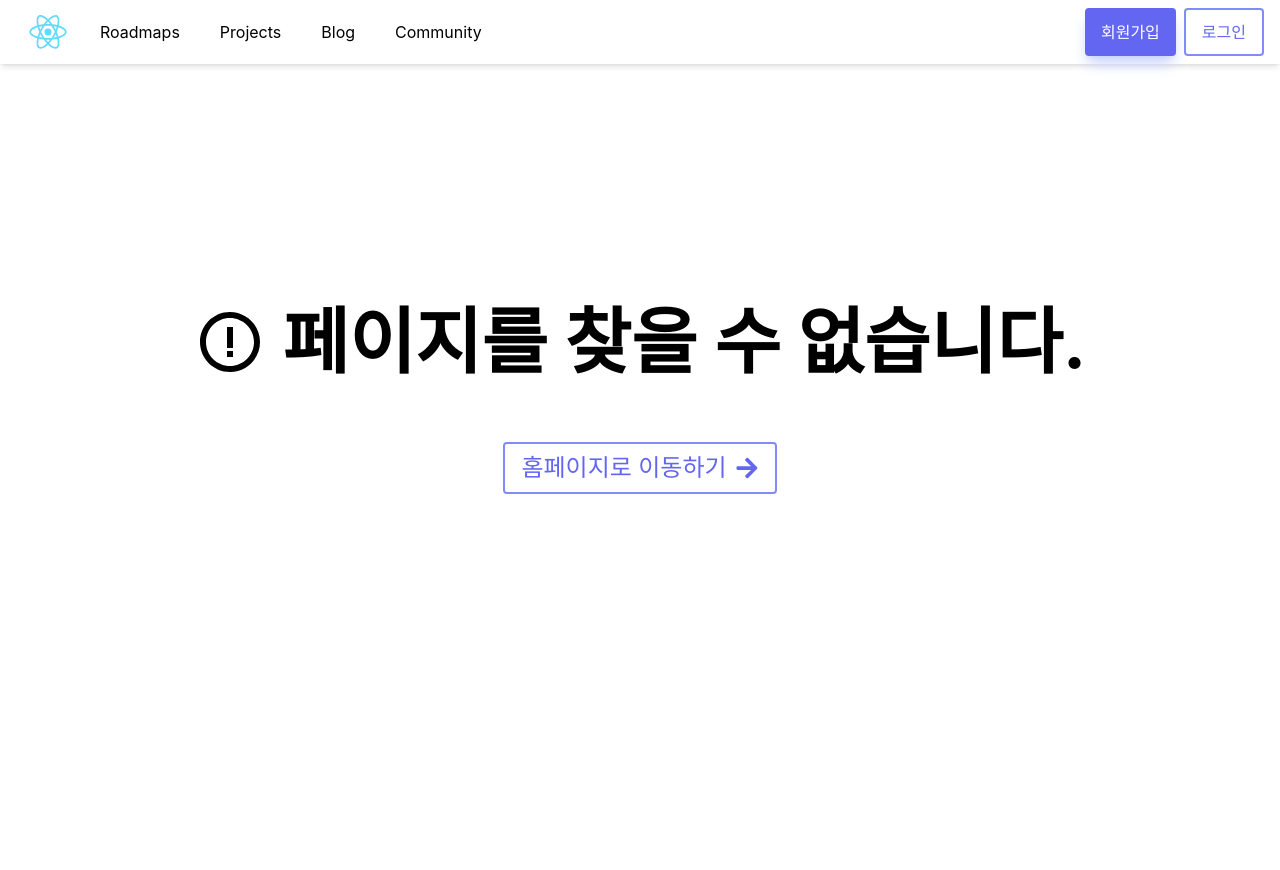
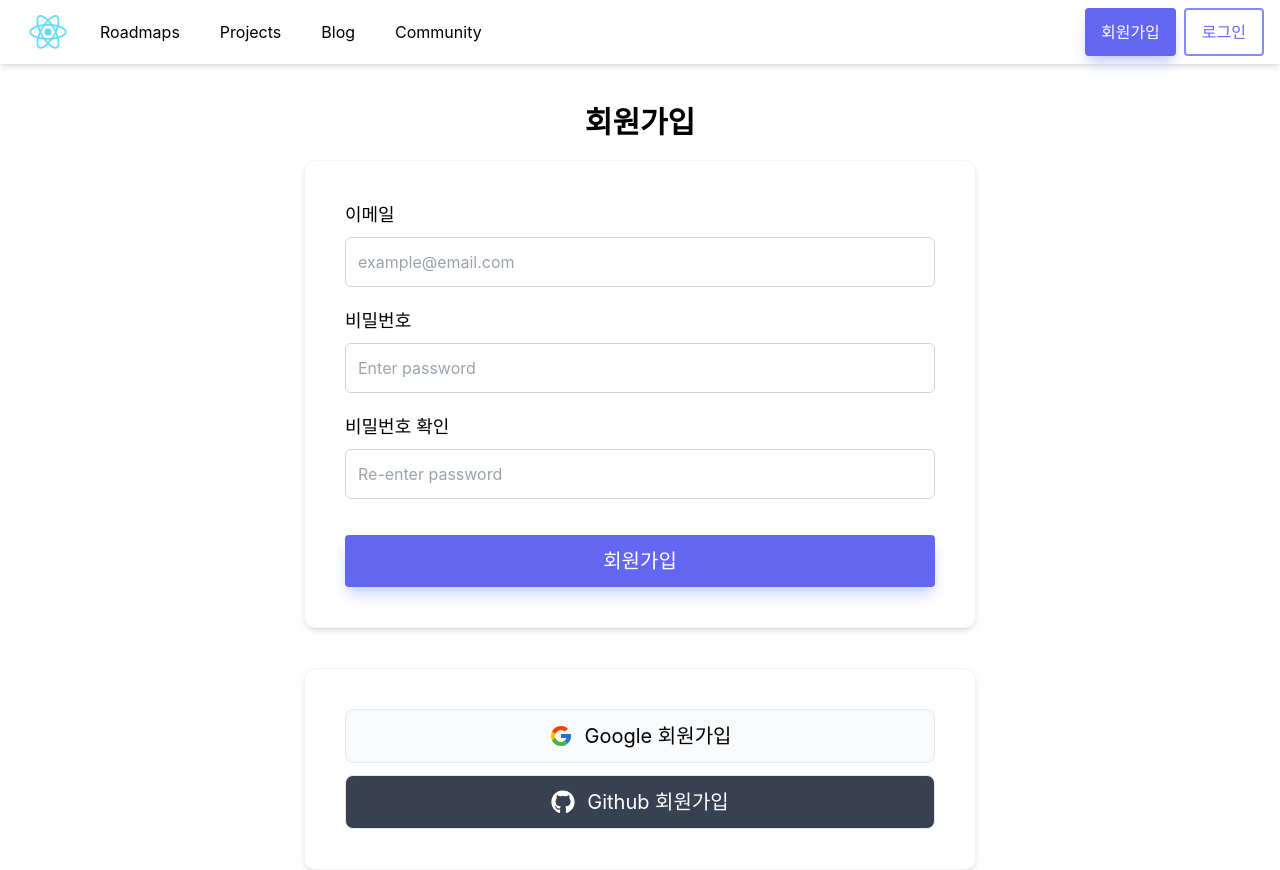
Before and after one commit to DevJaewoo/OpenRoadmaps, a React (Create React App) app in the folder frontend/: page /register in a window 1280 px wide. Before the commit the page ends 800 px from the top, so only its background shows below. Built offline with nearby package versions, Linux system fonts and the light colour scheme; a web font is replaced by a local one.

Commit message:
feat: OAuth2 회원가입 컴포넌트 개발

```diff
--- a/frontend/package.json
+++ b/frontend/package.json
@@ -12,6 +12,7 @@
     "@types/react-dom": "^18.0.6",
     "react": "^18.2.0",
     "react-dom": "^18.2.0",
+    "react-hook-form": "^7.37.0",
     "react-icons": "^4.4.0",
     "react-router-dom": "^6.4.1",
     "react-scripts": "5.0.1",
--- a/frontend/src/App.tsx
+++ b/frontend/src/App.tsx
@@ -3,15 +3,17 @@ import { BrowserRouter, Routes, Route } from "react-router-dom";
 import Footer from "./components/Footer";
 import Navigation from "./components/Navigation";
 import NotFound from "./pages/error/NotFound";
+import Register from "./pages/login/register";
 import Main from "./pages/main/Main";
 
 function App() {
   return (
-    <div className="App min-w-[640px] pt-16">
+    <div className="flex flex-col App min-w-[640px] min-h-screen pt-16">
       <BrowserRouter>
         <Navigation />
         <Routes>
           <Route path="/" element={<Main />} />
+          <Route path="/register" element={<Register />} />
           <Route path="*" element={<NotFound />} />
         </Routes>
         <Footer />
--- /dev/null
+++ b/frontend/src/pages/login/register.tsx
@@ -0,0 +1,81 @@
+import { FieldValues, SubmitHandler, useForm } from "react-hook-form";
+import { PrimaryButton } from "../../components/button/VariantButtons";
+import { FcGoogle } from "react-icons/fc";
+import { FaGithub } from "react-icons/fa";
+
+const Register: React.FC<{}> = () => {
+  const { register, handleSubmit } = useForm();
+
+  const onSubmit: SubmitHandler<FieldValues> = (data) => {
+    console.log(data);
+  };
+
+  return (
+    <div className="flex flex-col items-center flex-1 w-full h-full">
+      <h1 className="w-full mt-10 text-center text-3xl font-semibold">
+        회원가입
+      </h1>
+      <form
+        onSubmit={handleSubmit(onSubmit)}
+        className="flex flex-col w-full max-w-2xl mt-5 p-10 border-gray-100 border rounded-xl shadow-md"
+      >
+        <div className="w-full mb-5">
+          <h3 className="text-lg">이메일</h3>
+          <input
+            type="email"
+            placeholder="example@email.com"
+            className="w-full mt-2 p-3 border border-gray-300 rounded-md"
+            {...register("email")}
+          />
+        </div>
+        <div className="w-full mb-5">
+          <h3 className="text-lg">비밀번호</h3>
+          <input
+            type="password"
+            placeholder="Enter password"
+            className="w-full mt-2 p-3 border border-gray-300 rounded-md"
+            {...register("password")}
+          />
+        </div>
+        <div className="w-full mb-5">
+          <h3 className="text-lg">비밀번호 확인</h3>
+          <input
+            type="password"
+            placeholder="Re-enter password"
+            className="w-full mt-2 p-3 border border-gray-300 rounded-md"
+            {...register("repassword")}
+          />
+        </div>
+
+        <PrimaryButton
+          type="button"
+          text="회원가입"
+          to="http://localhost:8080/oauth2/authorization/google"
+          class="w-full mt-4 py-3 justify-center text-xl"
+          onClick={() => {
+            console.log("Click!");
+          }}
+        />
+      </form>
+
+      <div className="flex flex-col w-full max-w-2xl mt-10 p-10 border-gray-100 border rounded-xl shadow-md">
+        <a
+          href="http://localhost:8080/oauth/authorization/google"
+          className="flex justify-center items-center w-full py-3 text-xl rounded-lg bg-gray-50 hover:bg-gray-200 border border-gray-200 transition-colors"
+        >
+          <FcGoogle className="inline mr-3 text-2xl" />
+          Google 회원가입
+        </a>
+        <a
+          href="http://localhost:8080/oauth/authorization/github"
+          className="flex justify-center items-center w-full mt-3 py-3 text-xl text-center text-white rounded-lg bg-gray-700 hover:bg-gray-500 border border-gray-200 transition-colors"
+        >
+          <FaGithub className="inline mr-3 text-2xl" />
+          Github 회원가입
+        </a>
+      </div>
+    </div>
+  );
+};
+
+export default Register;
```
Also changed, not shown: 1 other file (tests, documents, lock files or other folders).
